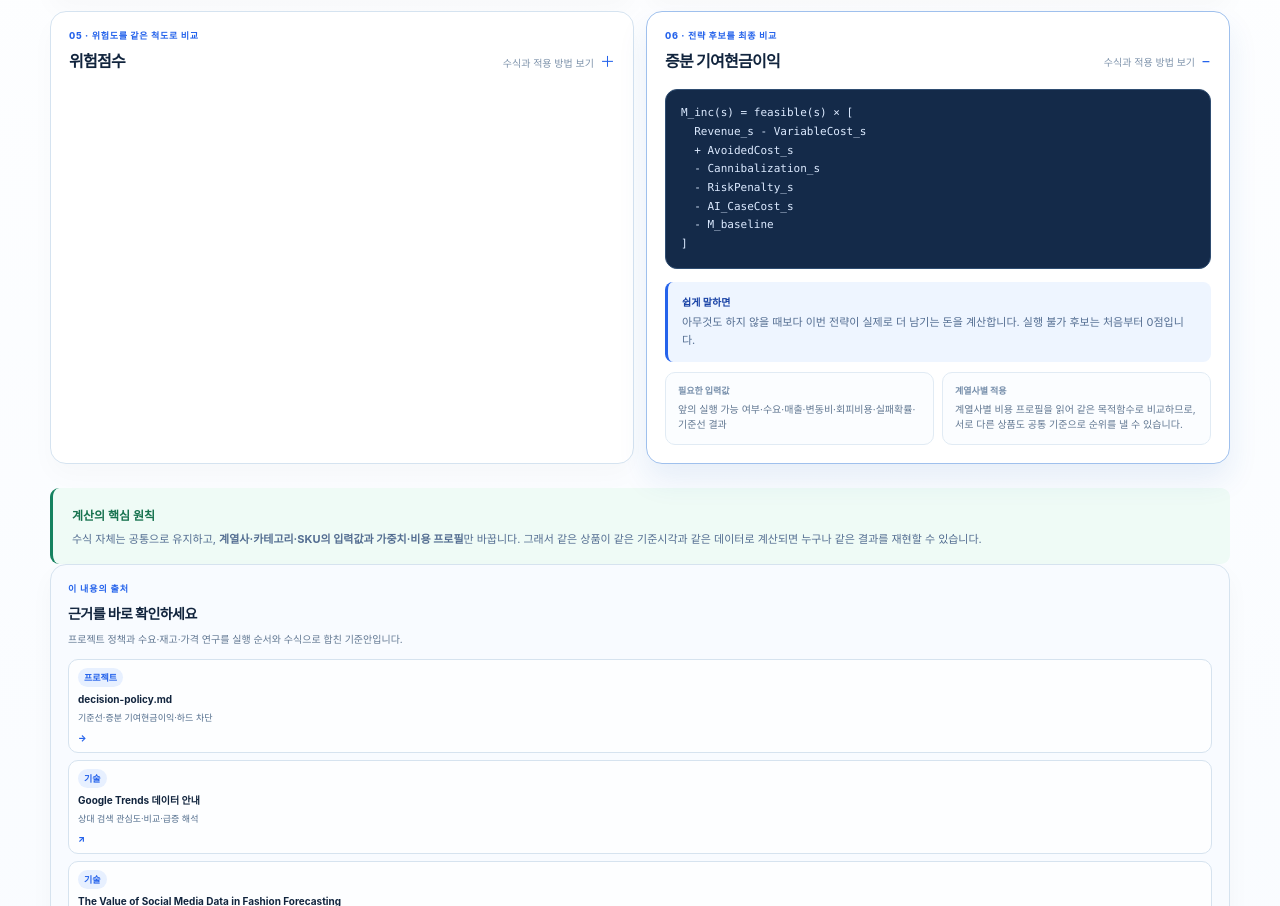
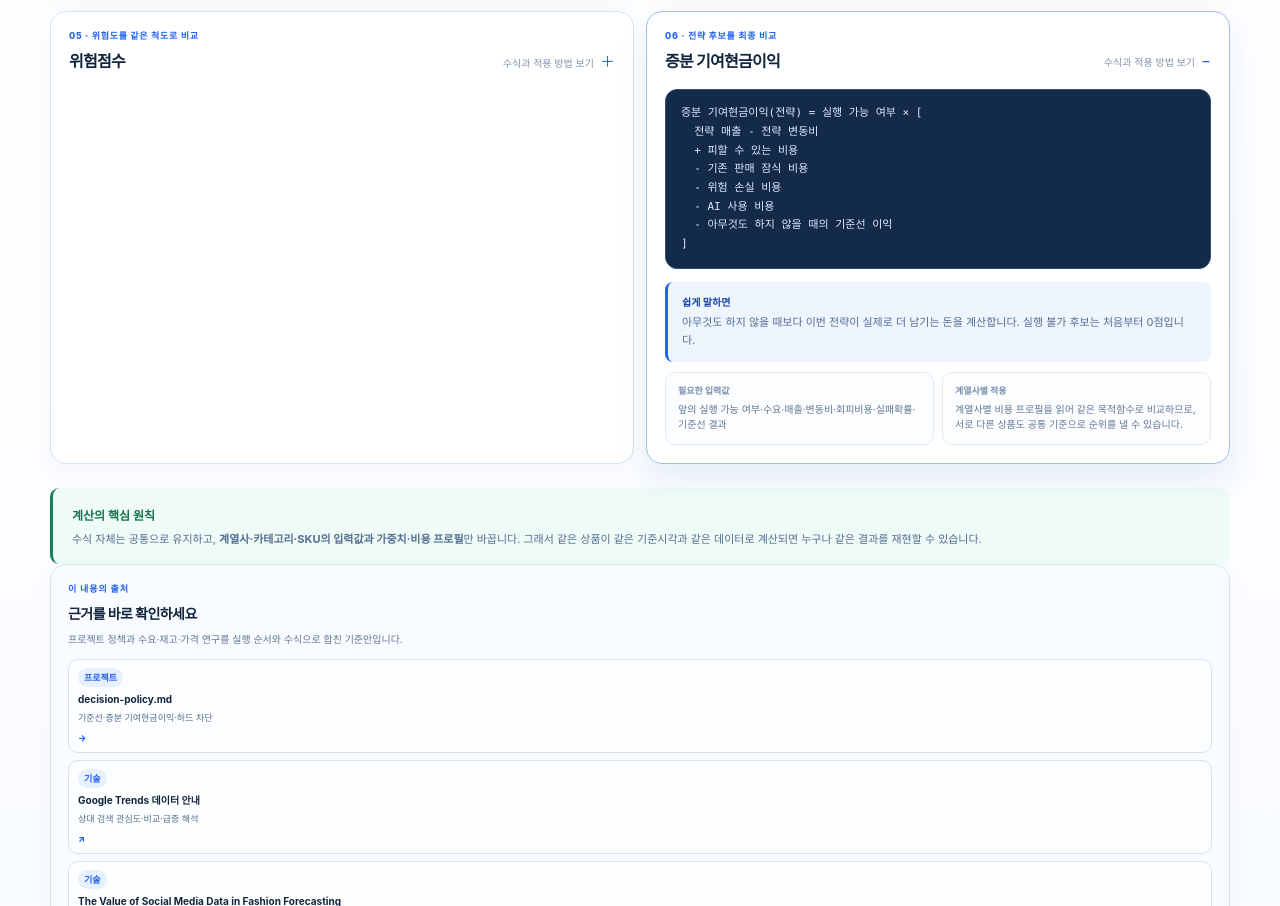
Before and after one commit to kimjunha1231/stock, a Next.js app in the folder explainer-site/: page /ai-blueprint in a window 1280 px wide. Shown: the part 6619-7525 px from the top of the page. Built offline with nearby package versions, Linux system fonts and the light colour scheme.

Commit message:
Translate contribution margin formula to Korean

```diff
--- a/explainer-site/src/app/ai-blueprint/page.tsx
+++ b/explainer-site/src/app/ai-blueprint/page.tsx
@@ -132,13 +132,13 @@ VariableCost_s = Q_s × (channel_fee
     id: 'objective',
     label: '06 · 전략 후보를 최종 비교',
     title: '증분 기여현금이익',
-    formula: `M_inc(s) = feasible(s) × [
-  Revenue_s - VariableCost_s
-  + AvoidedCost_s
-  - Cannibalization_s
-  - RiskPenalty_s
-  - AI_CaseCost_s
-  - M_baseline
+    formula: `증분 기여현금이익(전략) = 실행 가능 여부 × [
+  전략 매출 - 전략 변동비
+  + 피할 수 있는 비용
+  - 기존 판매 잠식 비용
+  - 위험 손실 비용
+  - AI 사용 비용
+  - 아무것도 하지 않을 때의 기준선 이익
 ]`,
     plain: '아무것도 하지 않을 때보다 이번 전략이 실제로 더 남기는 돈을 계산합니다. 실행 불가 후보는 처음부터 0점입니다.',
     inputs: '앞의 실행 가능 여부·수요·매출·변동비·회피비용·실패확률·기준선 결과',
```
